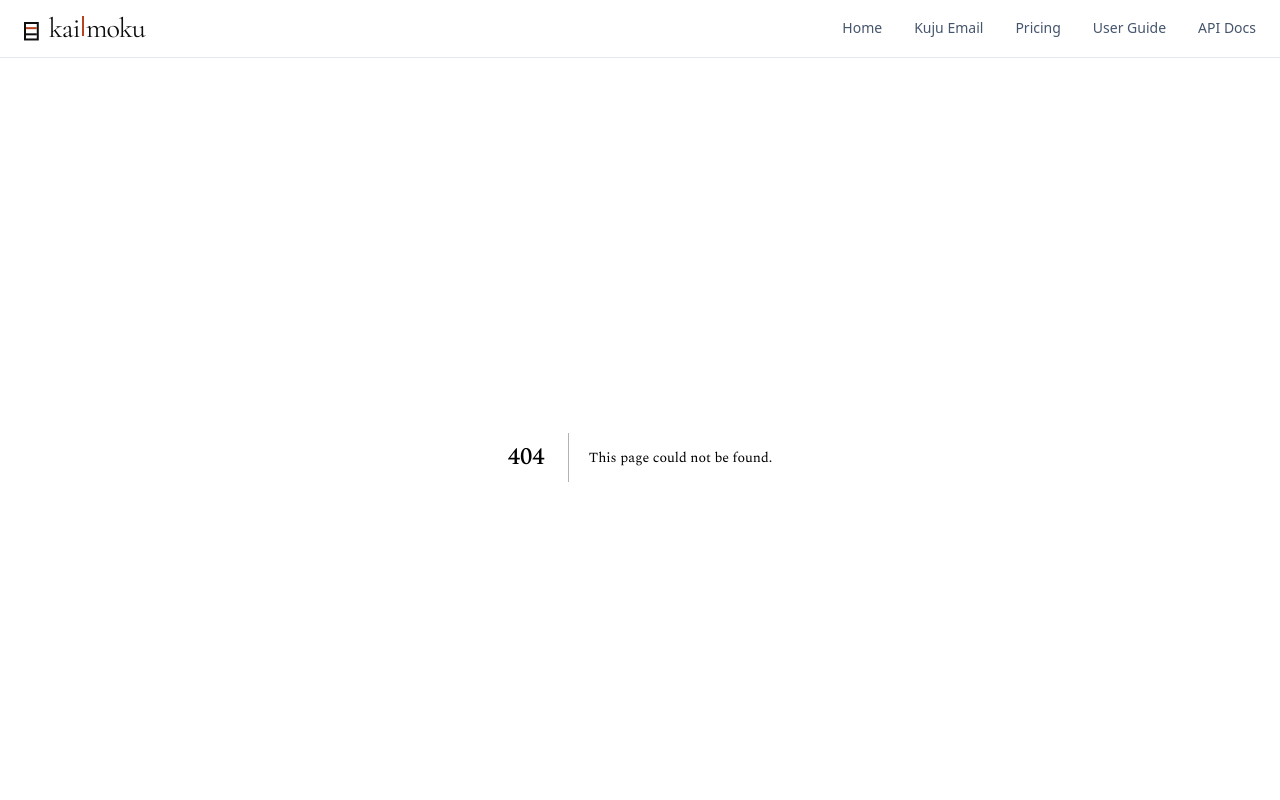
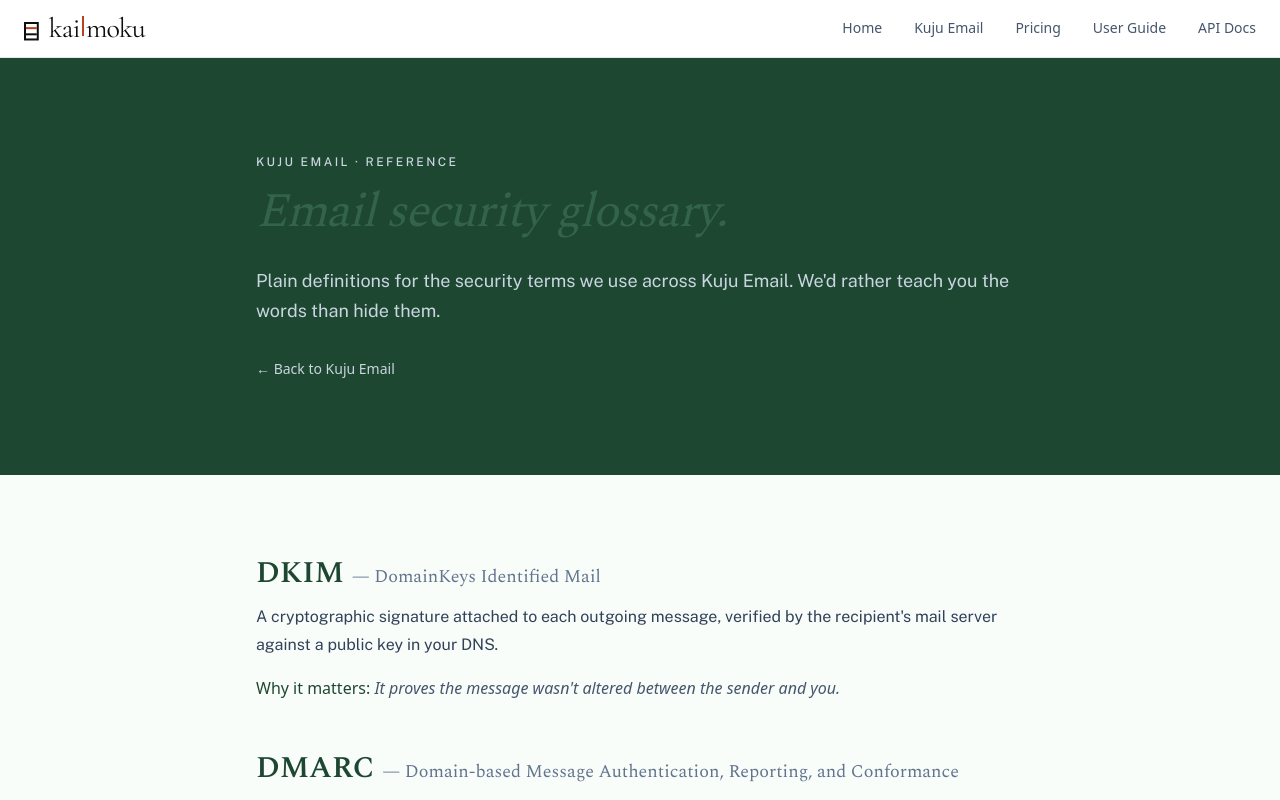
Before and after one commit to macole16/kaimoku-website, a Next.js app: page /kuju-email/glossary in a window 1280 px wide. Before the commit this address had no page. Shown: the top 800 px of the page. Built offline with nearby package versions, Linux system fonts and the light colour scheme.

Commit message:
feat(kuju-email): add /kuju-email/glossary page

```diff
--- /dev/null
+++ b/src/app/kuju-email/glossary/page.tsx
@@ -0,0 +1,93 @@
+import type { Metadata } from "next";
+import Link from "next/link";
+import { GLOSSARY } from "@/lib/glossary";
+
+export const metadata: Metadata = {
+  title: "Email Security Glossary | Kuju Email",
+  description:
+    "Plain-language definitions for the security terms used across Kuju Email — SPF, DKIM, DMARC, TLS, and more.",
+};
+
+const entriesSorted = [...GLOSSARY].sort((a, b) =>
+  a.term.localeCompare(b.term),
+);
+
+export default function GlossaryPage() {
+  return (
+    <>
+      {/* Hero — quiet intro band, matches /kuju-email/guide visual rhythm */}
+      <section className="bg-primary px-6 py-20 text-white md:py-24">
+        <div className="mx-auto max-w-3xl">
+          <p
+            className="mb-3 text-xs font-medium uppercase tracking-[0.2em] text-slate-300"
+            style={{ fontFamily: "var(--font-body)" }}
+          >
+            Kuju Email · reference
+          </p>
+          <h1 className="mb-6 text-4xl font-light leading-tight tracking-tight md:text-5xl">
+            <em className="text-kuju">Email security glossary.</em>
+          </h1>
+          <p
+            className="text-lg leading-[1.7] text-slate-300"
+            style={{ fontFamily: "var(--font-body)" }}
+          >
+            Plain definitions for the security terms we use across Kuju Email.
+            We&apos;d rather teach you the words than hide them.
+          </p>
+          <p className="mt-8 text-sm">
+            <Link
+              href="/kuju-email"
+              className="text-slate-300 underline-offset-4 transition-colors hover:text-white hover:underline"
+            >
+              ← Back to Kuju Email
+            </Link>
+          </p>
+        </div>
+      </section>
+
+      {/* Entries */}
+      <section className="px-6 py-16 md:py-20">
+        <div className="mx-auto max-w-3xl space-y-12">
+          {entriesSorted.map((entry) => (
+            <article key={entry.id} id={entry.id} className="scroll-mt-24">
+              <h2 className="mb-3 text-2xl text-primary md:text-3xl">
+                <span className="font-semibold">{entry.term}</span>
+                {entry.expansion && (
+                  <span className="ml-2 text-base text-slate-500 md:text-lg">
+                    — {entry.expansion}
+                  </span>
+                )}
+              </h2>
+              <p
+                className="mb-4 text-base leading-[1.75] text-slate-700"
+                style={{ fontFamily: "var(--font-body)" }}
+              >
+                {entry.definition}
+              </p>
+              <p className="text-base italic leading-[1.7] text-slate-600">
+                <span className="not-italic font-medium text-primary">
+                  Why it matters:
+                </span>{" "}
+                {entry.whyItMatters}
+              </p>
+            </article>
+          ))}
+        </div>
+      </section>
+
+      {/* Outro */}
+      <section className="border-t border-slate-200 px-6 py-12">
+        <div className="mx-auto max-w-3xl text-center">
+          <p className="text-sm text-slate-600">
+            <Link
+              href="/kuju-email"
+              className="underline-offset-4 hover:text-kuju hover:underline"
+            >
+              ← Back to Kuju Email
+            </Link>
+          </p>
+        </div>
+      </section>
+    </>
+  );
+}
```
